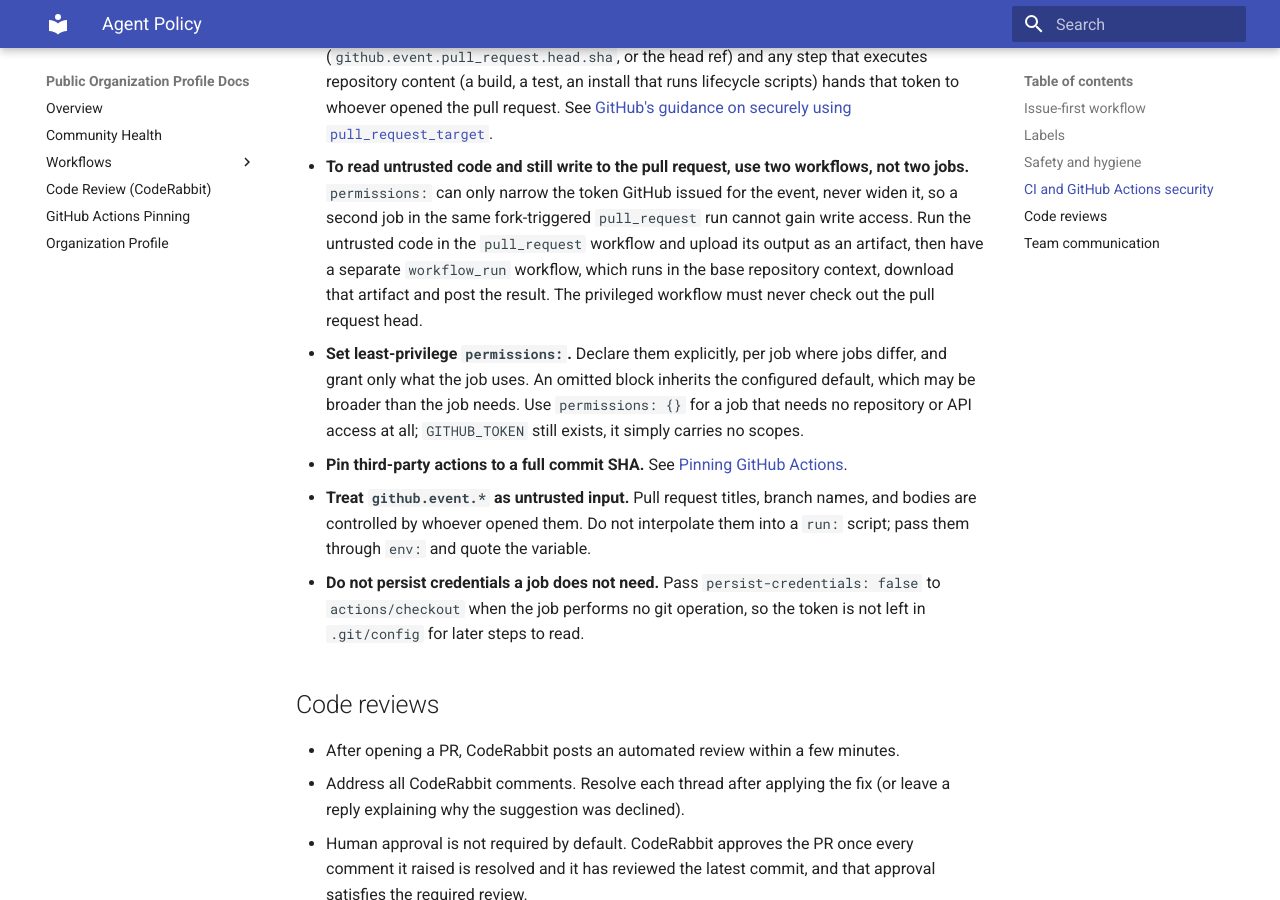
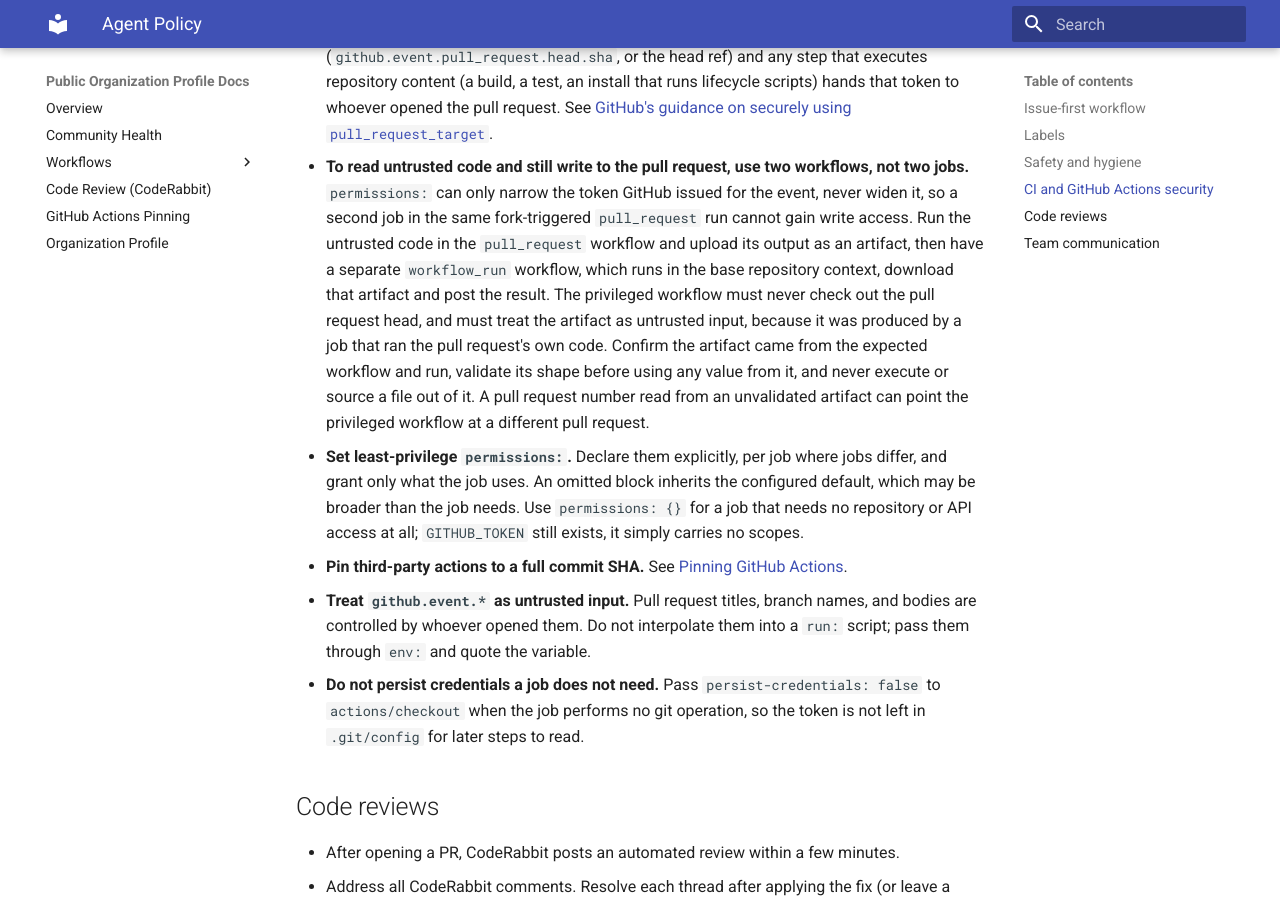
Before and after one commit to geolonia/.github, an MkDocs documentation site: the page built from docs/agent-policy.md, in a window 1280 px wide and 900 px high, scrolled down 1440 px. Built offline with MkDocs 1.6.1 and Material for MkDocs 9.7.7, drawn with Linux system fonts in a browser that asks for light colours.

Commit message:
docs(agent-policy): treat the workflow_run artifact as untrusted input
The two-workflow pattern said the privileged workflow must not check out the PR
head, but stopped there. The artifact itself is also attacker influenced: it is
produced by a job that ran the pull request's own code.

Adds the missing constraints: confirm the artifact came from the expected
workflow and run, validate its shape before using any value, never execute or
source a file out of it, and note that a PR number read from an unvalidated
artifact can point the privileged workflow at a different pull request.

Raised by CodeRabbit.

```diff
--- a/docs/agent-policy.md
+++ b/docs/agent-policy.md
@@ -66,7 +66,12 @@ that breaks them will usually fail the check before a human looks at it.
   code in the `pull_request` workflow and upload its output as an artifact, then
   have a separate `workflow_run` workflow, which runs in the base repository
   context, download that artifact and post the result. The privileged workflow
-  must never check out the pull request head.
+  must never check out the pull request head, and must treat the artifact as
+  untrusted input, because it was produced by a job that ran the pull request's
+  own code. Confirm the artifact came from the expected workflow and run,
+  validate its shape before using any value from it, and never execute or
+  source a file out of it. A pull request number read from an unvalidated
+  artifact can point the privileged workflow at a different pull request.
 - **Set least-privilege `permissions:`.** Declare them explicitly, per job where
   jobs differ, and grant only what the job uses. An omitted block inherits the
   configured default, which may be broader than the job needs. Use
```
